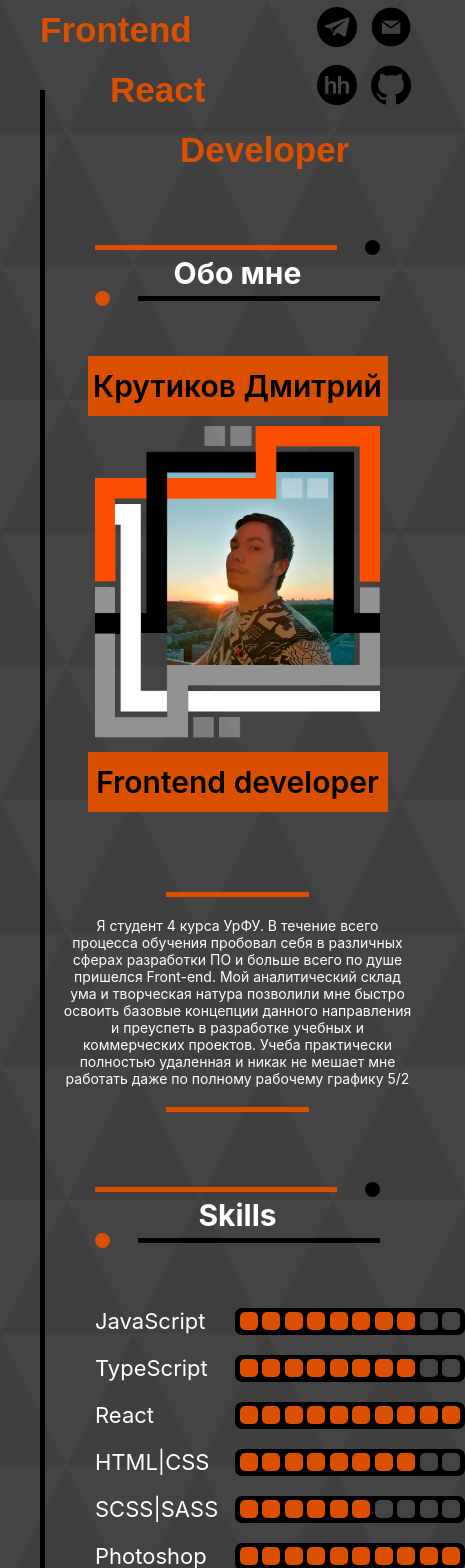
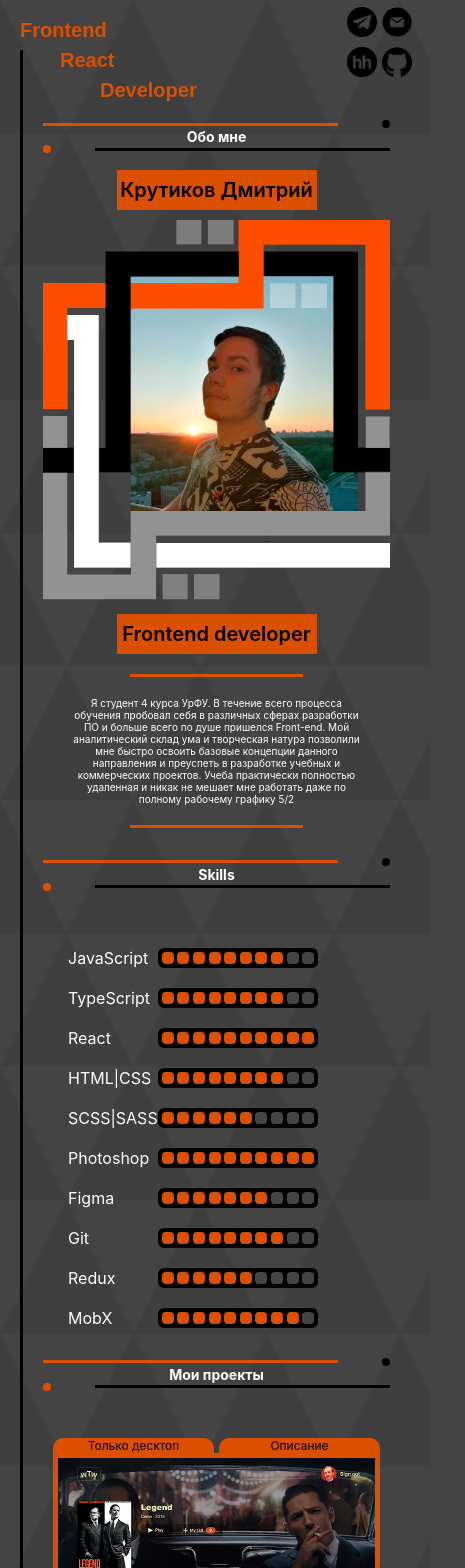
Before and after one commit to skrutikovsky/Personal-page, a React (Create React App) app: page / in a window 390 px wide. Shown: the top 1568 px of the page, 465 px wide, since content can reach past the window. Built offline with nearby package versions, Linux system fonts and the light colour scheme; a web font is replaced by a local one.

Commit message:
Исправление верстки под разрешение <400px

```diff
--- a/public/index.html
+++ b/public/index.html
@@ -3,7 +3,7 @@
   <head>
     <meta charset="utf-8" />
     <link rel="icon" href="%PUBLIC_URL%/favicon.ico" />
-    <meta name="viewport" content="width=device-width, initial-scale=1.0">
+    <meta name="viewport" content="width=device-width, initial-scale=1">
     <meta name="theme-color" content="#000000" />
     <meta
       name="description"
--- a/public/main.css
+++ b/public/main.css
@@ -7,13 +7,13 @@ html, body {
 
 body{
     background: #444 url("img/icons/triangle top back.png") ;
+    box-sizing: border-box;
     background-size: 800px 800px;
     display: flex;
     padding-left: 40px;
     flex-direction: column;
     align-items: center;
 }
-
 main{
     width: 100%;
     max-width: 2000px;
@@ -157,7 +157,6 @@ header{
     margin-bottom: 20px;
     margin-top: 20px;
 }
-
 .skill-list {
     display: flex;
     width: 100%;
@@ -694,7 +693,6 @@ header{
     .about{
         margin-right: 0;
     }
-
     .description{
         font-size: 14px;
         width: 350px;
@@ -756,7 +754,6 @@ header{
         flex-wrap: wrap;
         width: 120px;
         margin: 0;
-
     }
     .contacts-list{
         width: 350px;
@@ -783,15 +780,131 @@ header{
         width: 85%;
         height: 5px;
     }
+
     .project{
         width: 350px;
         margin-bottom: 90px;
         margin-top: 70px;
     }
     .mark{
-        font-size: 20px;
+        font-size: 17px;
     }
     .project-name{
         font-size: 34px;
     }
 }
+@media (max-width: 399.9px) {
+    body{
+        padding-left: 20px;
+    }
+    .logo{
+        font-size: 20px;
+    }
+    .logo span{
+        height: 30px;
+    }
+    .logo span:nth-child(2){
+        margin-left: 40px;
+    }
+    .logo span:nth-child(3){
+        margin-left: 80px;
+    }
+    .contacts{
+        flex-wrap: wrap;
+        width: 90px;
+        margin: 0;
+    }
+    .contacts img{
+        width: 30px;
+        height: 30px;
+    }
+    .delimiter{
+        height: 40px;
+    }
+    .delimiter h2{
+        font-size: 22px;
+    }
+    header{
+        margin-bottom: -40px;
+    }
+    main{
+        border-left: 3px solid black;
+        padding: 40px 20px 20px;
+    }
+    .point{
+        width: 8px;
+        height: 8px;
+    }
+    .line{
+        height: 3px;
+    }
+    .side-text{
+        width: 200px;
+        height: 40px;
+        font-size: 20px;
+    }
+    .contacts{
+        width: 70px;
+        height: 70px;
+        gap: 10px;
+    }
+    .contacts a{
+        width: 25px;
+        height: 25px;
+    }
+    .delimiter{
+        margin: 30px 0;
+    }
+    .delimiter h2{
+        font-size: 14px;
+    }
+    .collage{
+        margin-bottom: 10px;
+    }
+    .description{
+        font-size: 10px;
+        max-width: 300px;
+    }
+    .about{
+        margin-bottom: 0;
+    }
+    .skill-list{
+        max-width: 300px;
+        margin: 0;
+    }
+    .skill span{
+        font-size: 16px;
+        width: 70px;
+    }
+    .graduate{
+        width: 160px;
+        height: 20px;
+        border-radius: 6px;
+    }
+    .grad-item{
+        width: 12px;
+        height: 12px;
+        border-radius: 4px;
+    }
+    .mark{
+        font-size: 12px;
+    }
+    .project{
+        margin: 10px;
+        height: 1%;
+    }
+    .project-name{
+        font-size: 20px;
+    }
+    .projects-list{
+        margin: 0;
+        box-sizing: content-box;
+    }
+    .contacts-list{
+        max-width: 200px;
+    }
+    .contact-item{
+        width: 40px;
+        height: 40px;
+    }
+}
```
